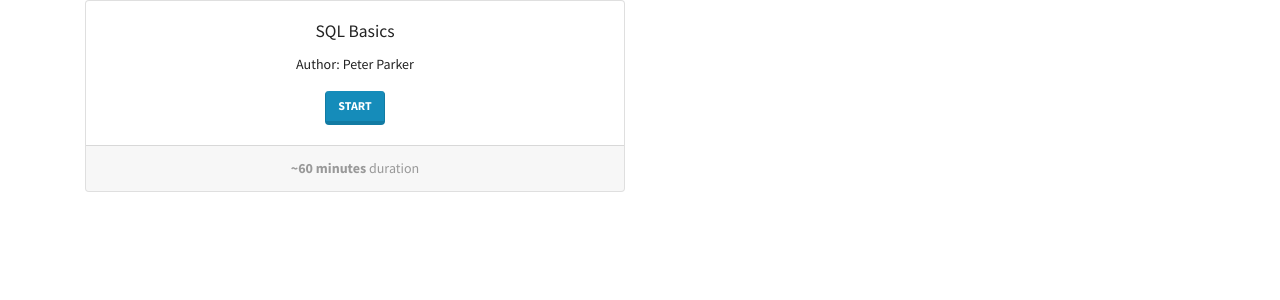
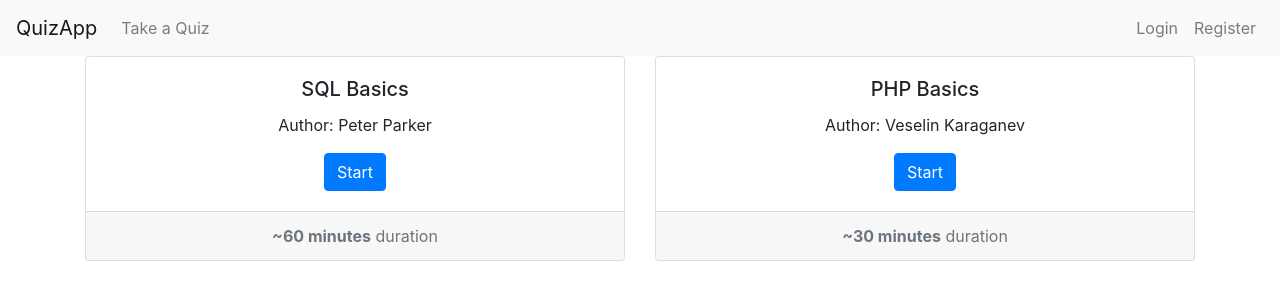
Before and after one commit to veselink1/quiz-php-mvc-no-framework, a PHP site: page / in a window 1280 px wide. Shown: the top 300 px of the page. Run offline with PHP 8.4, Linux system fonts and the light colour scheme; some libraries are stand-ins or nearby versions.

Commit message:
Add DI, sub-templates, navbar

```diff
--- a/app/config/database.config.php
+++ b/app/config/database.config.php
@@ -4,5 +4,5 @@
     'port' => '3306',
     'user' => 'admin',
     'password' => 'mPqQybz0PNUl',
-    'dbname' => '',
+    'dbname' => 'cw02',
 ];
--- a/app/public/index.php
+++ b/app/public/index.php
@@ -1,6 +1,7 @@
 <?php
 
 define('BASE_URL', '/public');
+define('ROUTER_BASE_URL', '/public/index.php');
 
 error_reporting(E_ALL);
 ini_set('display_errors', '1');
@@ -8,13 +9,22 @@
 // Retrieve DB config
 $dbConfig = require __DIR__ . '/../config/database.config.php';
 
-$entrypoint = BASE_URL . '/index.php';
-$route = $_SERVER["REQUEST_URI"];
-if (\strpos($route, $entrypoint) === 0) {
-    $route = \substr($route, \strlen($entrypoint));
+$route = \explode('?', $_SERVER["REQUEST_URI"], 2)[0];
+if (\strpos($route, ROUTER_BASE_URL) === 0) {
+    $route = \substr($route, \strlen(ROUTER_BASE_URL));
 }
 
 switch ($route) {
+    case '/quiz':
+        $controllerName = 'QuizController';
+        $action = 'quizAction';
+        break;
+
+    case '/login':
+        $controllerName = 'UserController';
+        $action = 'loginAction';
+        break;
+
     case '':
     case '/':
     default:
@@ -23,6 +33,7 @@
         break;
 }
 
+require '../src/util/SimpleServiceProvider.php';
 require '../src/controller/' . $controllerName . '.php';
 require '../src/model/UserManager.php';
 require '../src/model/QuizManager.php';
@@ -37,11 +48,15 @@
 $quizManager = new QuizManager($db);
 $userManager = new UserManager($db);
 
+$services = new SimpleServiceProvider();
+$services->register($quizManager);
+$services->register($userManager);
+
 if (\mysqli_connect_errno()) {
     throw new \Exception(\sprintf("Connect failed: %s\n", \mysqli_connect_error()));
 }
 
-$controller = new $controllerName($userManager, $quizManager);
-$view = $controller->{$action}($_REQUEST);
+$controller = new $controllerName($services);
+$view = $controller->{$action}($_REQUEST, $_SERVER['REQUEST_METHOD']);
 
 echo $view->renderView();
--- a/app/src/controller/QuizController.php
+++ b/app/src/controller/QuizController.php
@@ -4,9 +4,13 @@
 
 class QuizController
 {
-    public function __construct($userManager, $quizManager)
+    private $userManager;
+    private $quizManager;
+
+    public function __construct($services)
     {
-
+        $userManager = $services->get('UserManager');
+        $quizManager = $services->get('QuizManager');
     }
 
     public function listAction()
@@ -18,6 +22,13 @@
                 'author' => 'Peter Parker',
                 'available' => TRUE,
                 'duration' => 60,
+            ],
+            (object)[
+                'id' => 41,
+                'name' => 'PHP Basics',
+                'author' => 'Veselin Karaganev',
+                'available' => TRUE,
+                'duration' => 30,
             ]
         ];
 
@@ -26,4 +37,21 @@
             'takenQuizzes' => [],
         ]);
     }
+
+    public function quizAction()
+    {
+        $quiz = (object)[
+            'id' => 41,
+            'name' => 'PHP Basics',
+            'author' => 'Veselin Karaganev',
+            'available' => TRUE,
+            'duration' => 30,
+            'questions' => [
+                1, 2, 3, 4 // Dummy values
+            ],
+        ];
+        return new TemplateView('quiz', [
+            'quiz' => $quiz,
+        ]);
+    }
 }
--- a/app/src/model/UserManager.php
+++ b/app/src/model/UserManager.php
@@ -33,8 +33,8 @@
 
     /**
      * Get user by it's credentials
-     * @param Srting $email
-     * @param Srting $password
+     * @param String $email
+     * @param String $password
      * @return array
      */
     public function findOneUserById($email, $password)
--- /dev/null
+++ b/app/src/util/ServiceProvider.php
@@ -0,0 +1,6 @@
+<?php
+
+interface ServiceProvider
+{
+    public function get($serviceClass);
+}
--- /dev/null
+++ b/app/src/util/SimpleServiceProvider.php
@@ -0,0 +1,38 @@
+<?php
+
+require_once __DIR__ . '/ServiceProvider.php';
+
+class SimpleServiceProvider implements ServiceProvider
+{
+    private $services;
+
+    public function __construct()
+    {
+        $this->services = [];
+    }
+
+    public function register($service)
+    {
+        $class = \get_class($service);
+        foreach ($this->services as &$otherService)
+        {
+            if (\is_a($service, \get_class($otherService)) || \is_a($otherService, $class))
+            {
+                throw new \Exception("Clashing service types $class and " . get_class($otherService));
+            }
+        }
+        $this->services[] = $service;
+    }
+
+    public function get($serviceClass)
+    {
+        foreach ($this->services as &$service)
+        {
+            if (\is_a($service, $serviceClass))
+            {
+                return $service;
+            }
+        }
+        throw new \Exception("No service of type $serviceClass registered with this provider");
+    }
+}
--- a/app/src/view/TemplateView.php
+++ b/app/src/view/TemplateView.php
@@ -1,6 +1,7 @@
 <?php
 
 require_once __DIR__ . '/ViewInterface.php';
+require_once __DIR__ . '/ViewUtilities.php';
 
 class TemplateView implements ViewInterface
 {
@@ -41,6 +42,7 @@
     {
         // Make $context directly visible in template
         $context = $this->context;
+        $tools = new ViewUtilities();
         return require __DIR__ . '/templates/' . $this->viewName . '.phtml';
     }
 
--- /dev/null
+++ b/app/src/view/ViewUtilities.php
@@ -0,0 +1,25 @@
+<?php
+
+class ViewUtilities
+{
+    private $currentUser;
+
+    public function __construct($currentUser = null)
+    {
+        $this->currentUser = $currentUser;
+    }
+
+    public function static($path)
+    {
+        if ($path[0] != '/')
+        {
+            echo BASE_URL . '/' . $path;
+        }
+        echo BASE_URL . '/' . $path;
+    }
+
+    public function link($route)
+    {
+        echo ROUTER_BASE_URL . '/' . $route;
+    }
+}
--- /dev/null
+++ b/app/src/view/templates/_base.phtml
@@ -0,0 +1,32 @@
+<!DOCTYPE html>
+<html>
+
+<head>
+  <meta charset="utf-8">
+  <title></title>
+  <meta name="description" content="">
+  <meta name="viewport" content="width=device-width, initial-scale=1">
+
+  <meta property="og:title" content="">
+  <meta property="og:type" content="">
+  <meta property="og:url" content="">
+  <meta property="og:image" content="">
+
+  <link rel="manifest" href="<?php echo BASE_URL; ?>/site.webmanifest">
+  <link rel="apple-touch-icon" href="<?php echo BASE_URL; ?>/icon.png">
+  <!-- Place favicon.ico in the root directory -->
+
+  <link rel="stylesheet" href="<?php echo BASE_URL; ?>/vendor/bootstrap.min.css">
+
+  <meta name="theme-color" content="#fafafa">
+</head>
+
+<body>
+  <!-- Render content -->
+  <?php echo $context->content; ?>
+
+  <script src="<?php echo BASE_URL; ?>/vendor/jquery.min.js"></script>
+  <script src="<?php echo BASE_URL; ?>/vendor/bootstrap.bundle.min.js"></script>
+</body>
+
+</html>
--- a/app/src/view/templates/_layout.phtml
+++ b/app/src/view/templates/_layout.phtml
@@ -1,32 +1,28 @@
-<!DOCTYPE html>
-<html>
+<nav class="navbar navbar-expand-lg navbar-light bg-light">
+  <a class="navbar-brand" href="#">QuizApp</a>
+  <button class="navbar-toggler" type="button" data-toggle="collapse" data-target="#navbarText" aria-controls="navbarText" aria-expanded="false" aria-label="Toggle navigation">
+    <span class="navbar-toggler-icon"></span>
+  </button>
+  <div class="collapse navbar-collapse justify-content-between" id="navbarText">
+    <ul class="navbar-nav">
+      <li class="nav-item">
+        <a class="nav-link" href="#">Take a Quiz</a>
+      </li>
+    </ul>
 
-<head>
-  <meta charset="utf-8">
-  <title></title>
-  <meta name="description" content="">
-  <meta name="viewport" content="width=device-width, initial-scale=1">
+    <ul class="navbar-nav">
+      <li class="nav-item">
+        <a class="nav-link" href="#">Login</a>
+      </li>
+      <li class="nav-item">
+        <a class="nav-link" href="#">Register</a>
+      </li>
+    </ul>
+  </div>
+</nav>
 
-  <meta property="og:title" content="">
-  <meta property="og:type" content="">
-  <meta property="og:url" content="">
-  <meta property="og:image" content="">
+<?php echo $context->content; ?>
 
-  <link rel="manifest" href="<?php echo BASE_URL; ?>/site.webmanifest">
-  <link rel="apple-touch-icon" href="<?php echo BASE_URL; ?>/icon.png">
-  <!-- Place favicon.ico in the root directory -->
-
-  <link rel="stylesheet" href="<?php echo BASE_URL; ?>/vendor/bootstrap.min.css">
-
-  <meta name="theme-color" content="#fafafa">
-</head>
-
-<body>
-  <!-- Render content -->
-  <?php echo $context->content; ?>
-
-  <script src="<?php echo BASE_URL; ?>/vendor/bootstrap.bundle.min.js"></script>
-  <script src="<?php echo BASE_URL; ?>/vendor/jquery.min.js"></script>
-</body>
-
-</html>
+<?php
+return ['extends' => '_base'];
+?>
--- a/app/src/view/templates/quiz_list.phtml
+++ b/app/src/view/templates/quiz_list.phtml
@@ -9,7 +9,7 @@
                     <div class="card-body">
                         <h5 class="card-title"><?php echo $quiz->name; ?></h5>
                         <p class="card-text">Author: <?php echo $quiz->author; ?></p>
-                        <a href="#" class="btn btn-primary">Start</a>
+                        <a href="<?php $tools->link('quiz?' . \http_build_query([ 'id' => $quiz->id ])); ?>" class="btn btn-primary">Start</a>
                     </div>
                     <div class="card-footer text-muted">
                         <strong>~<?php echo $quiz->duration; ?> minutes</strong> duration
```
Also changed, not shown: app/src/controller/UserController.php (added, +22 -0 lines), app/src/view/templates/login.phtml (added, +20 -0 lines), app/src/view/templates/quiz.phtml (added, +64 -0 lines).
